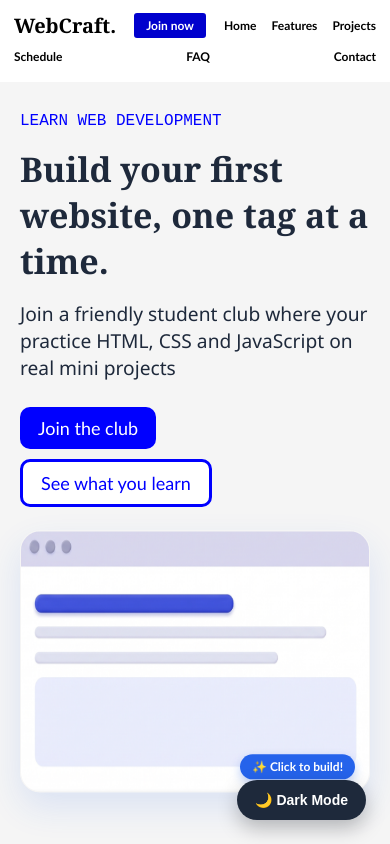
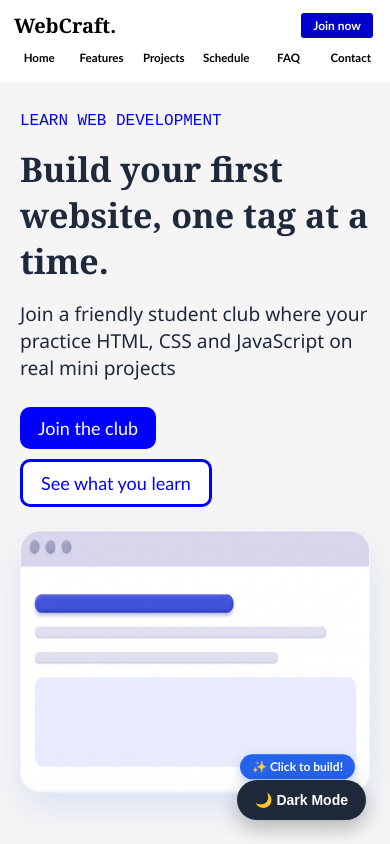
Before and after one commit to ariesshadow/webcraft-club, a plain HTML site: page index.html in a window 390 px wide. Shown: the top 844 px of the page. Drawn offline with Linux system fonts and the light colour scheme.

Commit message:
fix: use CSS Grid for exact 2-row mobile header

```diff
--- a/style.css
+++ b/style.css
@@ -498,33 +498,40 @@ form button:hover{
     }
 
     #header {
+        display: grid;
+        grid-template-columns: repeat(6, 1fr);
+        align-items: center;
+        text-align: center;
         height: auto;
-        padding: 10px 14px;
-        flex-wrap: wrap;
-        justify-content: space-between;
-        gap: 8px 6px;
+        padding: 10px 8px;
+        row-gap: 10px;
         box-sizing: border-box;
     }
 
     #webcraft {
-        width: auto;
+        grid-column: 1 / 4;
+        grid-row: 1;
+        text-align: left;
+        padding-left: 6px;
         font-size: 20px;
         margin: 0 !important;
-        order: 1;
     }
 
     #join {
+        grid-column: 4 / 7;
+        grid-row: 1;
+        justify-self: end;
+        margin-right: 6px !important;
+        margin-left: 0 !important;
         padding: 5px 12px;
         border-radius: 6px;
         font-size: 12px;
-        margin: 0 !important;
-        order: 2;
     }
 
     #header .nav:not(#webcraft):not(#join) {
+        grid-row: 2;
         margin: 0 !important;
-        font-size: 12px;
-        order: 3;
+        font-size: 11.5px;
     }
 
     #fakeHeader {
```
